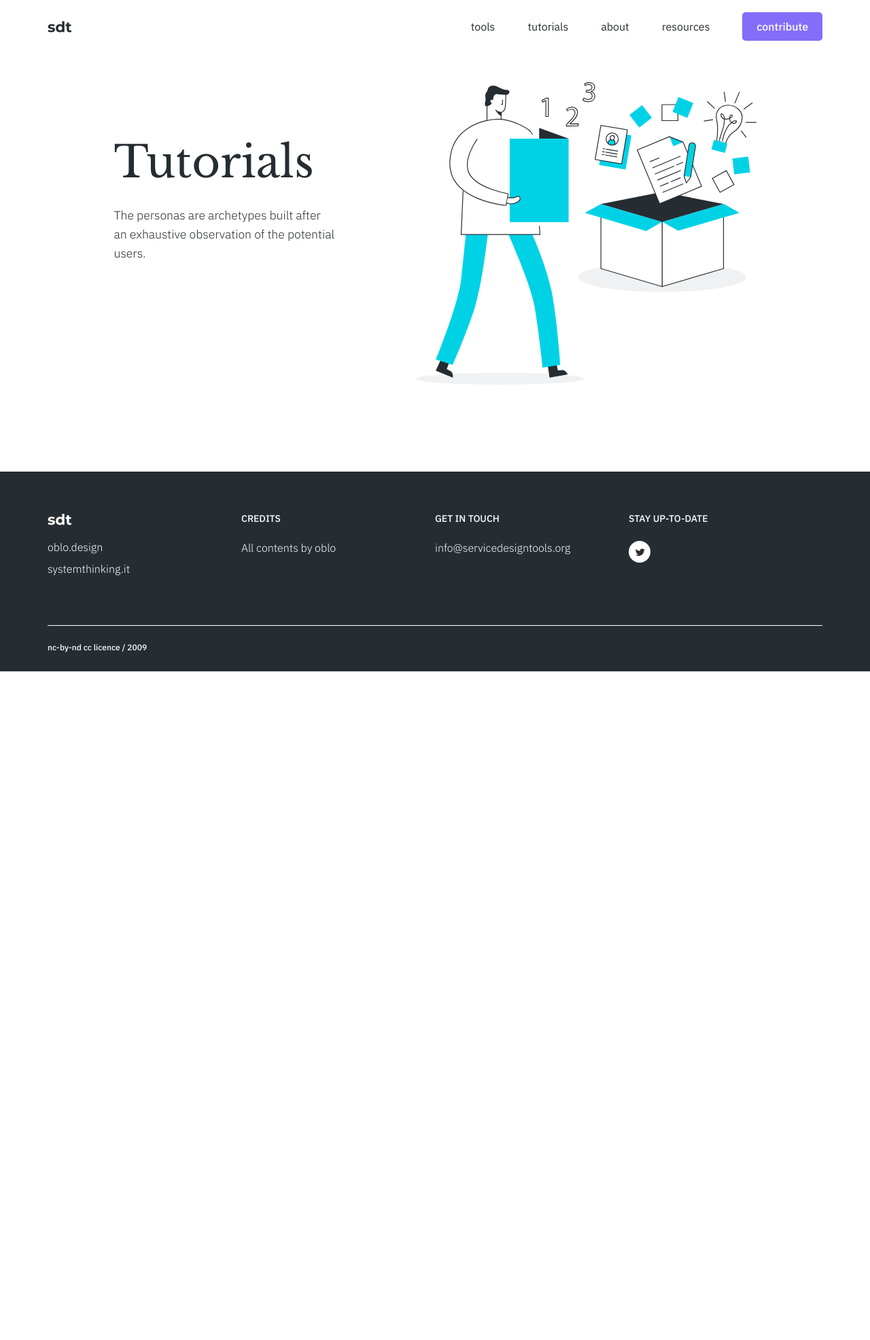
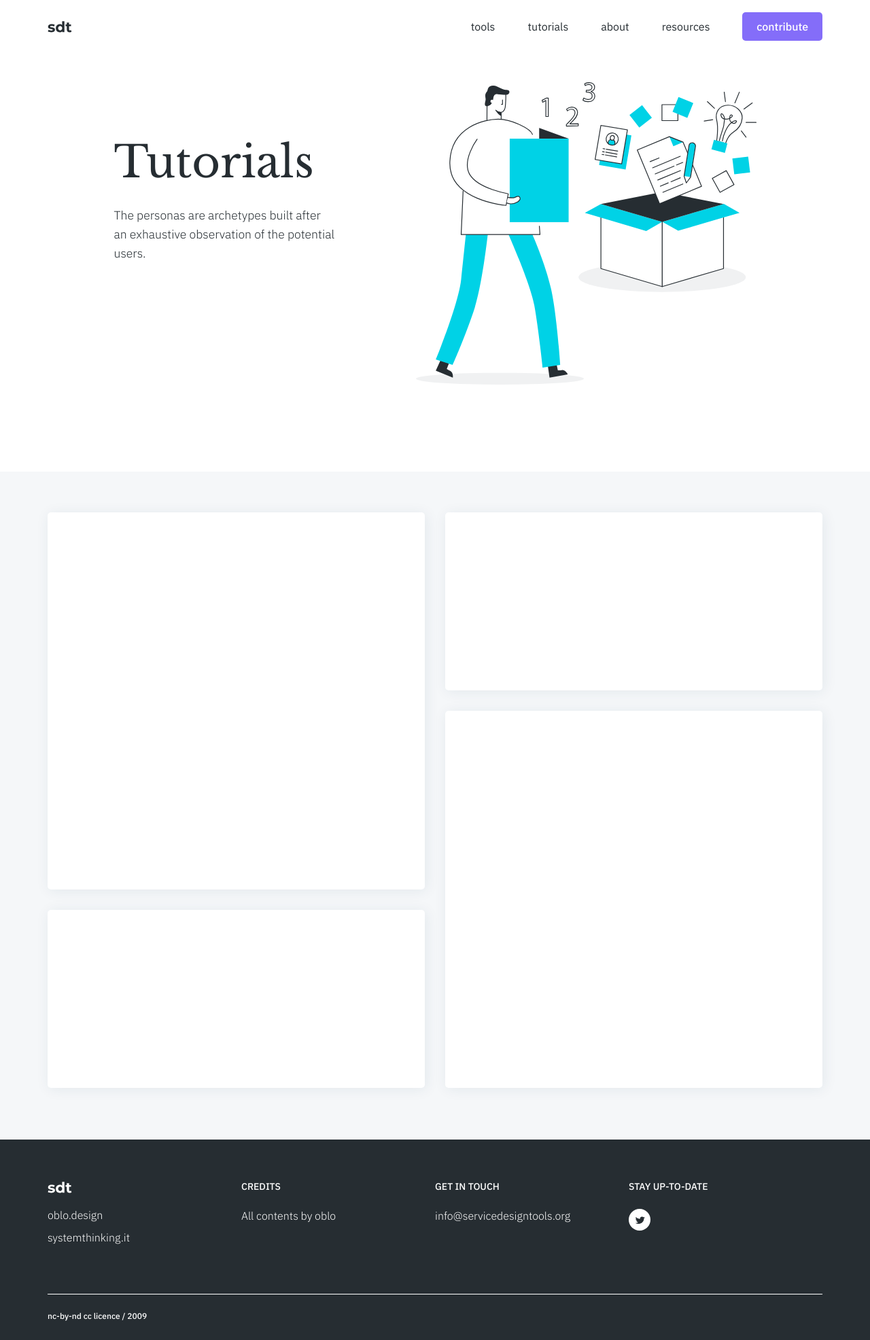
Before and after one commit to service-design-tools/sdt-website, a Jekyll site: the page built from tutorials.html, in a window 1280 px wide. Shown: the whole page at 68% size. Built offline with Jekyll 4.4.1, drawn with Linux system fonts in a browser that asks for light colours; before the commit the page ends 988 px from its top, so only the background shows below that.

Commit message:
setup tutorial index

```diff
--- a/_layouts/default.html
+++ b/_layouts/default.html
@@ -15,6 +15,8 @@
         <script src="https://unpkg.com/isotope-layout@3/dist/isotope.pkgd.min.js"></script>
         <script src="https://unpkg.com/d3-array@2.2.0/dist/d3-array.min.js"></script>
         <script src="{{ '/assets/js/tools-index.js' | relative_url }}" type="module" defer></script>
+        {% when '/tutorials.html' %}
+        <link rel="stylesheet" href="{{ '/assets/css/tutorials-index.css' | relative_url }}">
         {% else %}
         {% endcase %}
         {% if page.layout == "tool" %}
--- a/_sass/home/highlights.scss
+++ b/_sass/home/highlights.scss
@@ -37,7 +37,22 @@
             justify-content: center;
 }
 
+.highlights__tools svg {
+    max-height: 32%;
+}
+
+.highlights__tools svg .svg--filled-main {
+    opacity: 0;
+    -webkit-transition: opacity 0.5s;
+    transition: opacity 0.5s;
+}
+
+.highlights__tools .card:hover .svg--filled-main {
+    opacity: 1;
+}
+
 .highlights__tools p {
+    margin-top: 1.2rem;
     font-size: 0.875rem;
     font-weight: var(--font-medium);
     text-transform: uppercase;
--- /dev/null
+++ b/_sass/tool/tool-header.scss
@@ -0,0 +1,74 @@
+header {
+    width: var(--container-width);
+    padding: 6rem calc((100% - var(--container-width)) / 2) 0;
+    background-color: var(--color-light);
+    display: flex;
+    position: relative;
+}
+
+header::after {
+    content: "";
+    position: absolute;
+    bottom: -10px;
+    left: 0;
+    width: 100%;
+    height: 14px;
+    border-radius: 50%;
+    opacity: 0.1;
+    box-shadow: 2px 2px 20px var(--color-dark);
+    z-index: -1;
+}
+
+.header__icon {
+    width: calc(var(--column-width) * 4 + var(--container-gap) * 4);
+    display: flex;
+    justify-content: center;
+}
+
+.header__icon svg {
+    max-height: 130px;
+}
+
+.header__content {
+    width: calc(var(--column-width) * 8 + var(--container-gap) * 7);
+}
+
+.header__content h1 {
+    margin: 0 0 1rem;
+    font-size: 3rem;
+}
+
+.header__content h2 {
+    width: calc(var(--column-width) * 5 + var(--container-gap) * 5);
+    margin: 0 0 2.5rem;
+    font-family: var(--font-corpus);
+    font-size: 1.375rem;
+    font-weight: var(--font-light);
+    line-height: 1.6;
+}
+
+.header__content p {
+    margin: 0 0 2.5rem;
+}
+
+.header__social {
+    display: flex;
+    margin-bottom: 4rem;
+}
+
+.header__social a {
+    margin-right: 1rem;
+}
+
+.header__social svg {
+    max-width: 100%;
+    height: 35px;
+}
+
+.header__social .twitter .svg--filled-light {
+    fill: var(--color-main);
+}
+
+.header__social .twitter .svg--filled-dark {
+    fill: var(--color-light);
+}
--- a/_sass/tool/tool.scss
+++ b/_sass/tool/tool-main.scss
@@ -1,78 +1,3 @@
-header {
-    width: var(--container-width);
-    padding: 6rem calc((100% - var(--container-width)) / 2) 0;
-    background-color: var(--color-light);
-    display: flex;
-    position: relative;
-}
-
-header::after {
-    content: "";
-    position: absolute;
-    bottom: -10px;
-    left: 0;
-    width: 100%;
-    height: 14px;
-    border-radius: 50%;
-    opacity: 0.1;
-    box-shadow: 2px 2px 20px var(--color-dark);
-    z-index: -1;
-}
-
-.header__icon {
-    width: calc(var(--column-width) * 4 + var(--container-gap) * 4);
-    display: flex;
-    justify-content: center;
-}
-
-.header__icon svg {
-    max-height: 130px;
-}
-
-.header__content {
-    width: calc(var(--column-width) * 8 + var(--container-gap) * 7);
-}
-
-.header__content h1 {
-    margin: 0 0 1rem;
-    font-size: 3rem;
-}
-
-.header__content h2 {
-    width: calc(var(--column-width) * 5 + var(--container-gap) * 5);
-    margin: 0 0 2.5rem;
-    font-family: var(--font-corpus);
-    font-size: 1.375rem;
-    font-weight: var(--font-light);
-    line-height: 1.6;
-}
-
-.header__content p {
-    margin: 0 0 2.5rem;
-}
-
-.header__social {
-    display: flex;
-    margin-bottom: 4rem;
-}
-
-.header__social a {
-    margin-right: 1rem;
-}
-
-.header__social svg {
-    max-width: 100%;
-    height: 35px;
-}
-
-.header__social .twitter .svg--filled-light {
-    fill: var(--color-main);
-}
-
-.header__social .twitter .svg--filled-dark {
-    fill: var(--color-light);
-}
-
 main {
     width: var(--container-width);
     margin: 3rem auto 5rem;
@@ -172,7 +97,7 @@ main {
 
 .references {
     padding-top: 1rem;
-    border-top: 0.5px solid var(--color-line-light);
+    // border-top: 0.5px solid var(--color-line-light);
 }
 
 .references p {
--- /dev/null
+++ b/_sass/tutorials-index/tutorials-index.scss
@@ -0,0 +1,55 @@
+.tutorials__gallery {
+    width: var(--container-width);
+    padding: 3.75rem calc((100% - var(--container-width)) / 2) 4.75rem;
+    background-color: var(--color-background-light);
+    display: grid;
+    grid-template-columns: repeat(2, calc(var(--column-width) * 6 + var(--container-gap) * 5));
+    grid-auto-rows: calc(var(--column-width) * 3 + var(--container-gap) * 2);
+    grid-gap: var(--container-gap);
+}
+
+.tutorials__gallery > a:nth-child(2n+1) {
+    grid-row: span 2;
+}
+
+.tutorials__gallery .card {
+    width: calc(100% - 2.8rem);
+    height: calc(100% - 2.8rem);
+    padding: 1.4rem;
+}
+
+.tutorial__card {
+    border: 2px solid var(--color-main);
+    width: 100%;
+    height: 100%;
+    display: grid;
+    grid-template-rows: repeat(12, calc(100% / 12));
+    grid-template-columns: repeat(24, calc(100% / 24));
+}
+
+.tutorial__card p {
+    grid-row: 3 / span 2;
+    grid-column: 4 / span 4;
+    align-self: flex-end;
+}
+
+.tutorial__card h4 {
+    grid-row: 5 / span 4;
+    grid-column: 4 / -3;
+}
+
+.tutorial__card .zigzag {
+    grid-row: 3 / span 2;
+    grid-column: 6 / span 4;
+    align-self: flex-end;
+    height: 0.8rem;
+    position: relative;
+    bottom: 3px;
+}
+
+.tutorial__card .dotgrid {
+    grid-row: -11 / -2;
+    grid-column: -11 / -2;
+    align-self: flex-end;
+    opacity: 0.15;
+}
--- a/admin/config.yml
+++ b/admin/config.yml
@@ -153,7 +153,7 @@ collections:
           - {label: "name", name: "name", widget: "string"}
           - {label: "link", name: "link", widget: "string", hint: "Must be a proper url (make sure it works)"}
       - {label: "industry", name: "industry", widget: "string"}
-      - {label: "project name", name: "project", widget: "string"}
+      - {label: "project name/brief", name: "project", widget: "string"}
       - {label: "description", name: "description", widget: "text", hint: "Pay attention to max character limit"}
       - {label: "what was interesting", name: "insights", widget: "text"}
       - label: "images"
--- a/assets/css/tool.scss
+++ b/assets/css/tool.scss
@@ -1,4 +1,5 @@
 ---
 ---
-@import "tool/tool";
+@import "tool/tool-header";
+@import "tool/tool-main";
 @import "contribute";
--- /dev/null
+++ b/assets/css/tutorials-index.scss
@@ -0,0 +1,3 @@
+---
+---
+@import "tutorials-index/tutorials-index";
--- a/tutorials.html
+++ b/tutorials.html
@@ -2,3 +2,17 @@
 title: Tutorials
 ---
 {% include header.html title="Tutorials" desc="The personas are archetypes built after an exhaustive observation of the potential users." svg="tutorials-svg.html" %}
+<main class="tutorials__gallery">
+    <a href="">
+        <div class="card"></div>
+    </a>
+    <a href="">
+        <div class="card"></div>
+    </a>
+    <a href="">
+        <div class="card"></div>
+    </a>
+    <a href="">
+        <div class="card"></div>
+    </a>
+</main>
```
